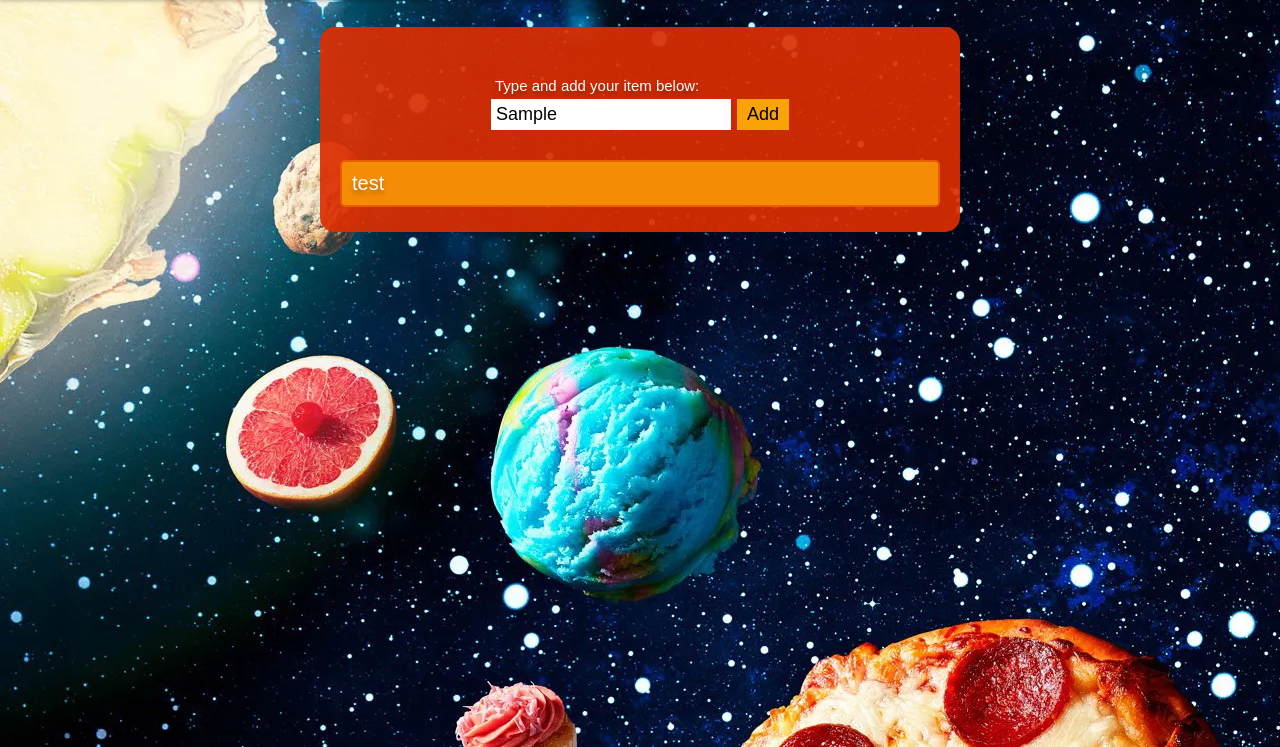
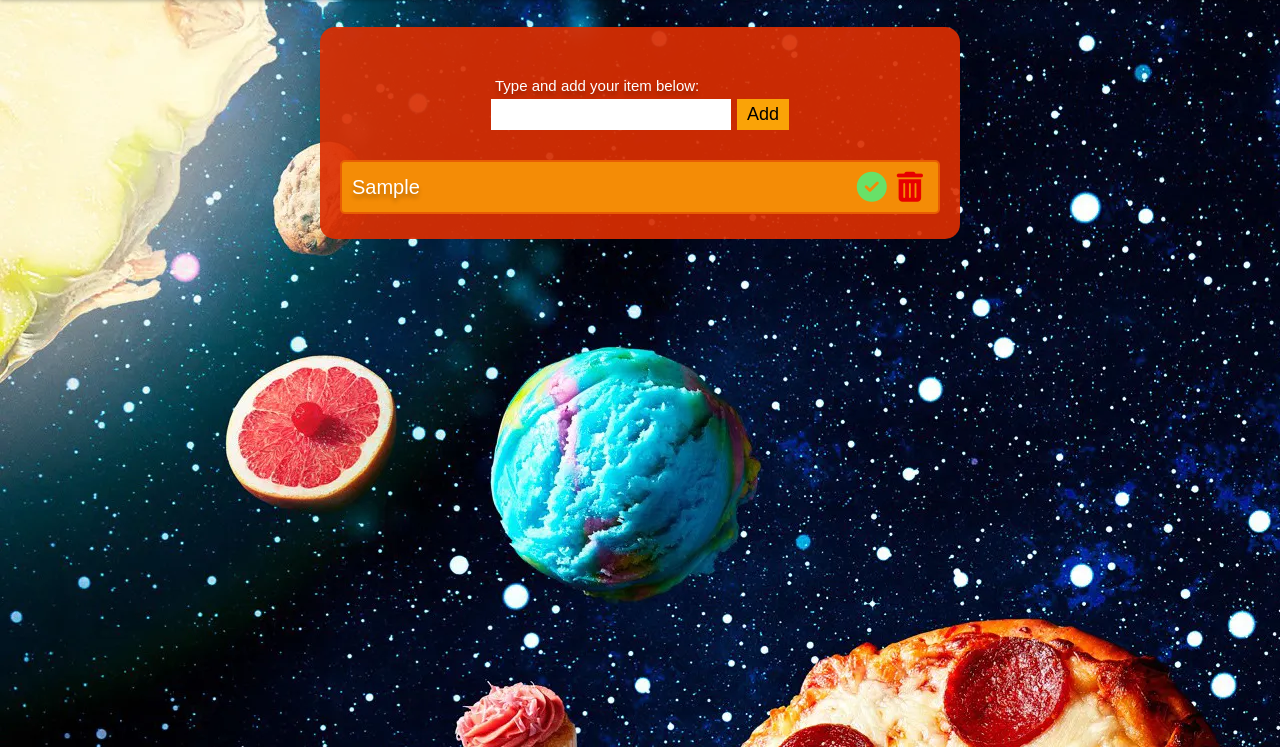
Before and after one commit to zgs3/ShoppingCart, a plain HTML site: page index.html in a window 1280 px wide. Both pictures are taken after typing "Sample" into the empty fields and a click on the button "Add". Shown: the part 53-800 px from the top of the page. Drawn offline with Linux system fonts and the light colour scheme.

Commit message:
Updated JS item add function. Updated CSS.

```diff
--- a/script/script.js
+++ b/script/script.js
@@ -10,9 +10,22 @@ function itemAdder(event){
   event.preventDefault();
   const itemDiv = document.createElement('div');
   itemDiv.classList.add('item');
+  itemDiv.classList.add('flex');
   const newItemLi = document.createElement('li');
-  newItemLi.innerText = 'test';
+  newItemLi.innerText = mainInput.value;
+  mainInput.value = '';
   newItemLi.classList.add('itemLi')
   itemDiv.append(newItemLi);
+  // adding check button
+  const checkBtn = document.createElement('button');
+  checkBtn.innerHTML = '<i class="fas fa-circle-check"></i>';
+  checkBtn.classList.add('checkBtn');
+  itemDiv.append(checkBtn);
+  // adding delete button
+  const deleteBtn = document.createElement('button');
+  deleteBtn.innerHTML = '<i class="fas fa-trash-can"></i>';
+  deleteBtn.classList.add('deleteBtn');
+  itemDiv.append(deleteBtn);
+  // appending whole new div to ul
   itemsUl.append(itemDiv);
 }
--- a/style/global.css
+++ b/style/global.css
@@ -3,6 +3,8 @@
   --orange2: #DC2F02;
   --orangeTransparent: #dc2e02ea;
   --white: #FFFFFF;
+  --green: #68e168;
+  --red: #e70000;
 
 
   --black: #03071E;
--- a/style/style.css
+++ b/style/style.css
@@ -55,7 +55,6 @@ label {
   border: none;
   padding: .5rem;
   font-size: 1.8rem;
-  /* border-radius: 5px; */
 }
 
 .mainInput {
@@ -80,13 +79,39 @@ label {
 .item {
   font-size: 2rem;
   color: var(--white);
+  padding: 1rem 1rem;
+  margin: .5rem 0;
+  justify-content: space-between;
+  align-items: center;
   text-shadow: var(--shadow);
   border: 2px solid var(--orange1);
   border-radius: 5px;
-  padding: 1rem 1rem;
-  margin: .5rem 0;
   background: var(--yellow3);
   list-style: none;
+}
+
+.itemLi {
+  flex: 1;
+}
+
+.checkBtn,
+.deleteBtn {
+  background: none;
+  border: none;
+  cursor: pointer;
+  margin: 0 .5rem;
+}
+
+.checkBtn {
+  color: var(--green);
+}
+
+.deleteBtn {
+  color: var(--red);
+}
+
+.item i {
+  font-size: 3rem;
 }
 
 #date {
```
